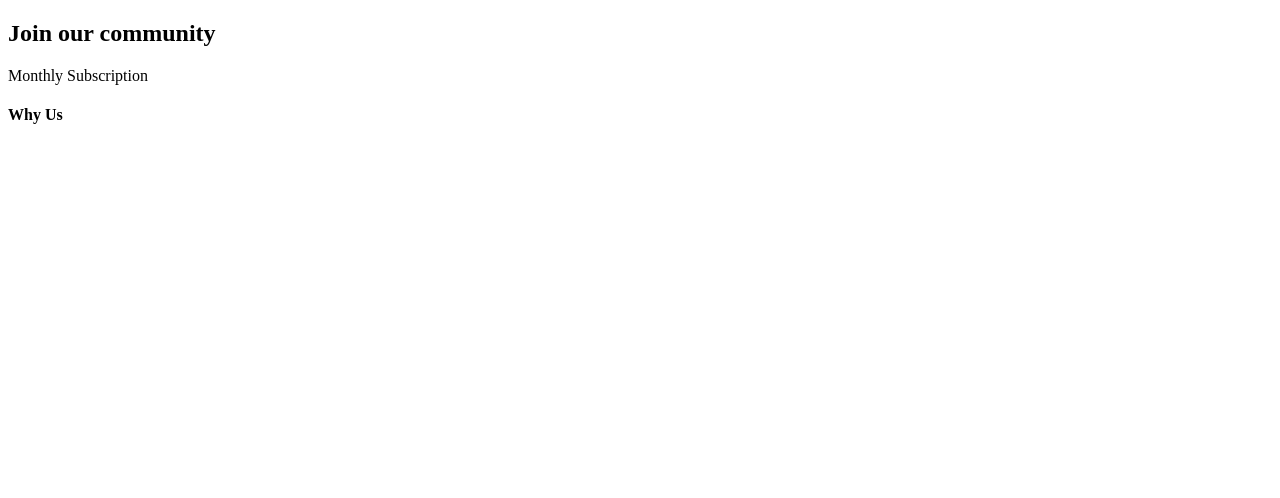
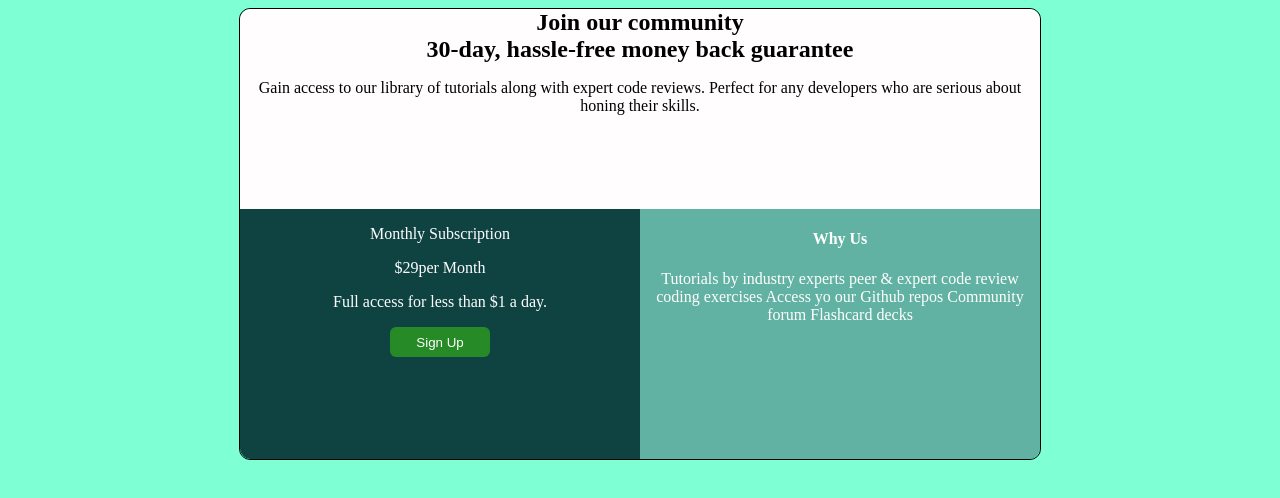
Before and after one commit to ravi08371/React-Subscription-App---CSS-Grid-JS-introduction-Execution-Context-and-Call-S---qqsabr9f1srw, a React app: page / in a window 1280 px wide. Shown: the top 498 px of the page. Built offline with nearby package versions, Linux system fonts and the light colour scheme.

Commit message:
Build initial desing

```diff
--- a/src/components/App.js
+++ b/src/components/App.js
@@ -6,13 +6,29 @@ const App = () => {
       <div class="container">
         <div class="community">
           <h2 class="community-header">Join our community</h2>
+          <h2>30-day, hassle-free money back guarantee</h2>
+          <p>
+            Gain access to our library of tutorials along with expert code
+            reviews. Perfect for any developers who are serious about honing
+            their skills.
+          </p>
         </div>
         <div class="card-details">
           <div class="card">
             <p class="card-header">Monthly Subscription</p>
+            <p>
+              <span>$29</span>per Month
+            </p>
+            <p>Full access for less than $1 a day.</p>
+            <button className="btn">Sign Up</button>
           </div>
           <div class="why-us">
             <h4 class="why-us-header">Why Us</h4>
+            <p>
+              Tutorials by industry experts peer & expert code review coding
+              exercises Access yo our Github repos Community forum Flashcard
+              decks
+            </p>
           </div>
         </div>
       </div>
--- a/src/styles/App.css
+++ b/src/styles/App.css
@@ -0,0 +1,51 @@
+.community {
+  background-color: rgb(255, 253, 253);
+  margin: 0;
+  padding: 0;
+  height: 200px;
+  border-radius: 11px 11px 0 0;
+  text-align: center;
+  /* padding: 10px; */
+}
+.community h2 {
+  margin: 0;
+}
+.why-us {
+  background-color: rgba(85, 145, 142, 0.698);
+  width: 50%;
+  height: 250px;
+  border-radius: 0 0 11px 0;
+  text-align: center;
+  color: white;
+}
+.card {
+  background-color: rgb(15, 67, 66);
+  width: 50%;
+  border-radius: 0 0 0 11px;
+  text-align: center;
+  color: white;
+}
+.container {
+  border-radius: 11px;
+  border: 0.5px solid black;
+  height: 450px;
+  width: 800px;
+}
+body {
+  background-color: aquamarine;
+}
+.card-details {
+  display: flex;
+}
+#main {
+  display: flex;
+  justify-content: center;
+}
+.btn {
+  color: white;
+  background-color: rgb(38, 138, 38);
+  width: 100px;
+  border-radius: 6px;
+  height: 30px;
+  border: none;
+}
```
Also changed, not shown: 1 other file (tests, documents, lock files or other folders). Lines whose indentation alone changed are shown as unchanged.
